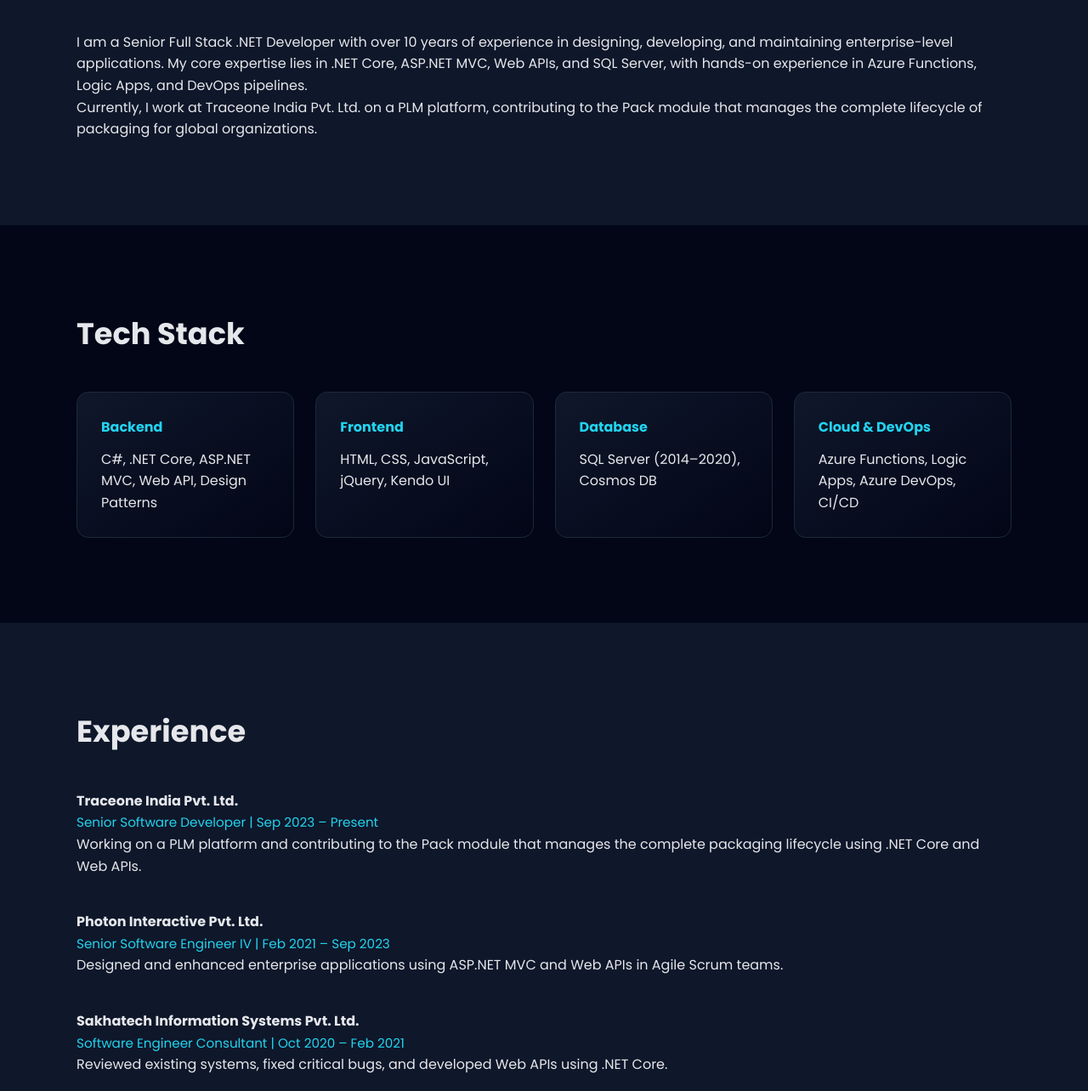
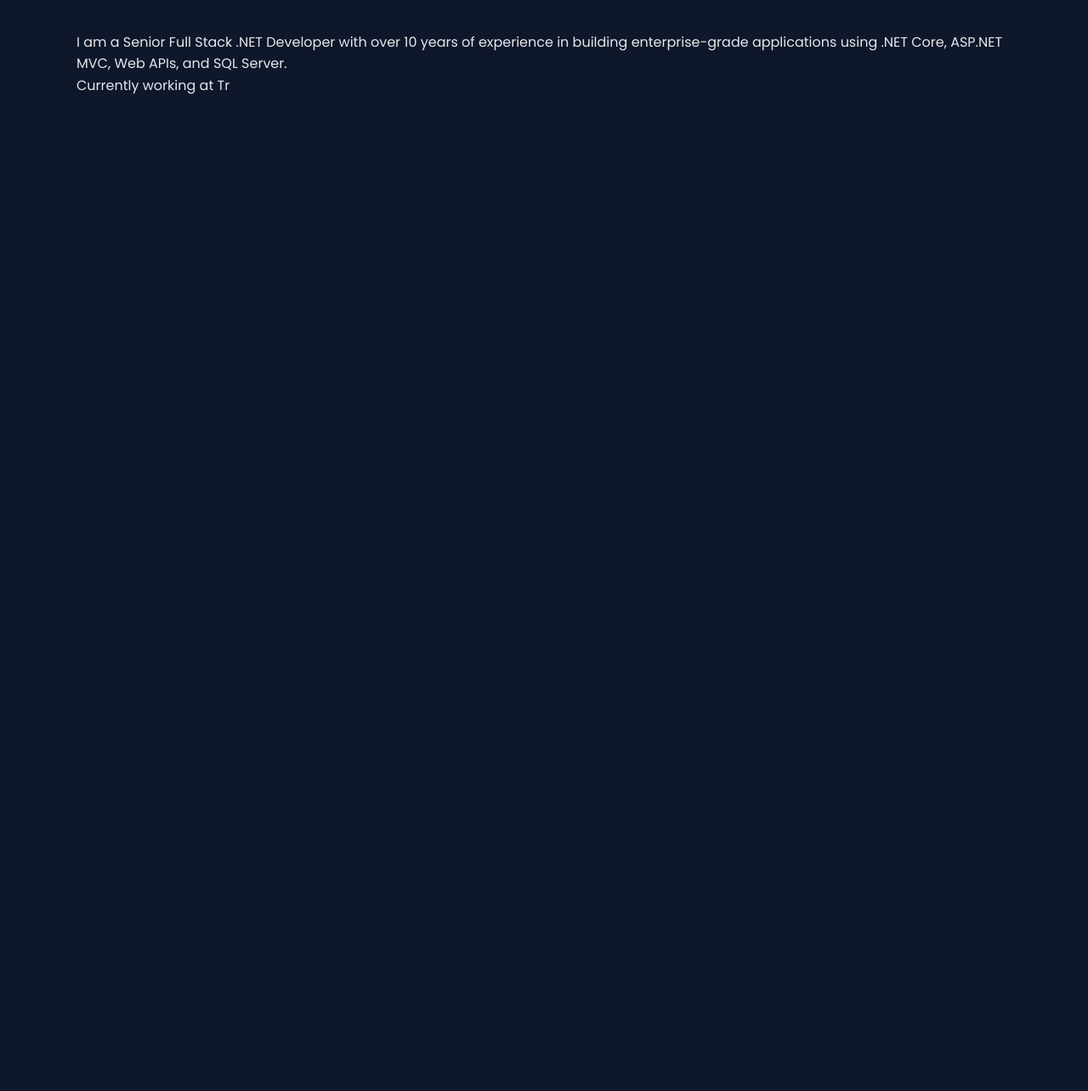
Before and after one commit to Akhil-hub-89/Akhil-Sharma-portfolio, a plain HTML site: page index.html in a window 1280 px wide. Shown: the part 756-2040 px from the top of the page at 85% size. After the commit the page ends 970 px from the top, so only its background shows below. Drawn offline with Linux system fonts and the light colour scheme.

Commit message:
Refactor index.html for better structure and clarity
Updated HTML structure and improved readability.

```diff
--- a/index.html
+++ b/index.html
@@ -5,7 +5,7 @@
   <meta name="viewport" content="width=device-width, initial-scale=1.0" />
   <title>Akhil Sharma | Senior Full Stack .NET Developer</title>
 
-  <!-- Google Font -->
+  <!-- Font -->
   <link href="https://fonts.googleapis.com/css2?family=Poppins:wght@300;400;600;700&display=swap" rel="stylesheet">
 
   <!-- CSS -->
@@ -14,10 +14,17 @@
 <body>
 
   <!-- NAVBAR -->
-  <nav class="navbar">
+  <header class="navbar">
     <div class="container nav-content">
       <div class="logo">Akhil</div>
-      <ul class="nav-links">
+
+      <div class="menu-toggle" id="menu-toggle">
+        <span></span>
+        <span></span>
+        <span></span>
+      </div>
+
+      <ul class="nav-links" id="nav-links">
         <li><a href="#home">Home</a></li>
         <li><a href="#about">About</a></li>
         <li><a href="#skills">Skills</a></li>
@@ -26,17 +33,17 @@
         <li><a href="#contact">Contact</a></li>
       </ul>
     </div>
-  </nav>
+  </header>
 
   <!-- HERO -->
-  <header id="home" class="hero">
-    <div class="container">
+  <section id="home" class="hero">
+    <div class="container fade-in">
       <h1>Akhil Sharma</h1>
       <h2>Senior Full Stack .NET Developer</h2>
       <p>
         Building scalable, secure, and enterprise-grade applications with
-        <strong>10+ years of experience</strong> across PLM, Pharma,
-        Healthcare, Government, and Defense domains.
+        <strong>10+ years of experience</strong> across PLM, Pharma, Healthcare,
+        Government, and Defense domains.
       </p>
 
       <div class="hero-buttons">
@@ -44,115 +51,16 @@
         <a href="#contact" class="btn secondary">Contact Me</a>
       </div>
     </div>
-  </header>
+  </section>
 
   <!-- ABOUT -->
   <section id="about" class="section">
-    <div class="container">
+    <div class="container fade-in">
       <h3>About Me</h3>
       <p>
         I am a Senior Full Stack .NET Developer with over 10 years of experience
-        in designing, developing, and maintaining enterprise-level applications.
-        My core expertise lies in .NET Core, ASP.NET MVC, Web APIs, and SQL Server,
-        with hands-on experience in Azure Functions, Logic Apps, and DevOps pipelines.
+        in building enterprise-grade applications using .NET Core, ASP.NET MVC,
+        Web APIs, and SQL Server.
       </p>
       <p>
-        Currently, I work at Traceone India Pvt. Ltd. on a PLM platform, contributing
-        to the Pack module that manages the complete lifecycle of packaging for
-        global organizations.
-      </p>
-    </div>
-  </section>
-
-  <!-- SKILLS -->
-  <section id="skills" class="section dark">
-    <div class="container">
-      <h3>Tech Stack</h3>
-      <div class="grid">
-        <div class="card">
-          <h4>Backend</h4>
-          <p>C#, .NET Core, ASP.NET MVC, Web API, Design Patterns</p>
-        </div>
-        <div class="card">
-          <h4>Frontend</h4>
-          <p>HTML, CSS, JavaScript, jQuery, Kendo UI</p>
-        </div>
-        <div class="card">
-          <h4>Database</h4>
-          <p>SQL Server (2014–2020), Cosmos DB</p>
-        </div>
-        <div class="card">
-          <h4>Cloud & DevOps</h4>
-          <p>Azure Functions, Logic Apps, Azure DevOps, CI/CD</p>
-        </div>
-      </div>
-    </div>
-  </section>
-
-  <!-- EXPERIENCE -->
-  <section id="experience" class="section">
-    <div class="container">
-      <h3>Experience</h3>
-
-      <div class="timeline-item">
-        <h4>Traceone India Pvt. Ltd.</h4>
-        <span>Senior Software Developer | Sep 2023 – Present</span>
-        <p>
-          Working on a PLM platform and contributing to the Pack module that
-          manages the complete packaging lifecycle using .NET Core and Web APIs.
-        </p>
-      </div>
-
-      <div class="timeline-item">
-        <h4>Photon Interactive Pvt. Ltd.</h4>
-        <span>Senior Software Engineer IV | Feb 2021 – Sep 2023</span>
-        <p>
-          Designed and enhanced enterprise applications using ASP.NET MVC
-          and Web APIs in Agile Scrum teams.
-        </p>
-      </div>
-
-      <div class="timeline-item">
-        <h4>Sakhatech Information Systems Pvt. Ltd.</h4>
-        <span>Software Engineer Consultant | Oct 2020 – Feb 2021</span>
-        <p>
-          Reviewed existing systems, fixed critical bugs, and developed
-          Web APIs using .NET Core.
-        </p>
-      </div>
-    </div>
-  </section>
-
-  <!-- PROJECTS -->
-  <section id="projects" class="section dark">
-    <div class="container">
-      <h3>Featured Projects</h3>
-      <div class="grid">
-        <div class="card">
-          <h4>PLM – Pack Module</h4>
-          <p>Enterprise packaging lifecycle management using .NET Core & Web APIs.</p>
-        </div>
-        <div class="card">
-          <h4>Frontier Scientific Interface</h4>
-          <p>Pharma compound management system using Azure Functions & Logic Apps.</p>
-        </div>
-        <div class="card">
-          <h4>GSK – UnitedLex Integration</h4>
-          <p>Legal workflow integration across Conga and Vantage systems.</p>
-        </div>
-      </div>
-    </div>
-  </section>
-
-  <!-- CONTACT -->
-  <footer id="contact" class="footer">
-    <div class="container">
-      <h3>Contact</h3>
-      <p>Bangalore, India</p>
-      <p>Email: <a href="mailto:akhilrk89@gmail.com">akhilrk89@gmail.com</a></p>
-      <p>Phone: +91-8103880438</p>
-    </div>
-  </footer>
-
-</body>
-</html>
+        Currently working at Tr
```
